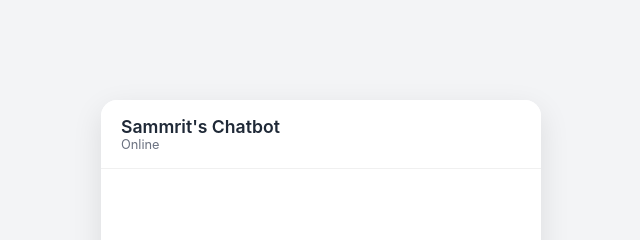
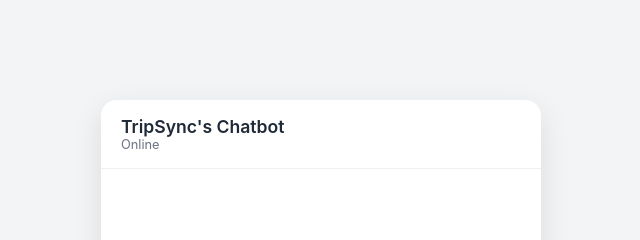
Before and after one commit to hamim1805/SIH, a plain HTML site: page chat_bot/templates/index.html in a window 1280 px wide. Shown: the top 240 px of the page, 319-959 px from the left. Drawn offline with nearby package versions, Linux system fonts and the light colour scheme.

Commit message:
Update chatbot title from "Sammrit's Chatbot" to "TripSync's Chatbot"

```diff
--- a/chat_bot/templates/index.html
+++ b/chat_bot/templates/index.html
@@ -162,7 +162,7 @@
 
     <div class="chat-card">
         <div class="chat-header">
-            <h2>Sammrit's Chatbot</h2>
+            <h2>TripSync's Chatbot</h2>
             <p>Online</p>
         </div>
 
```
